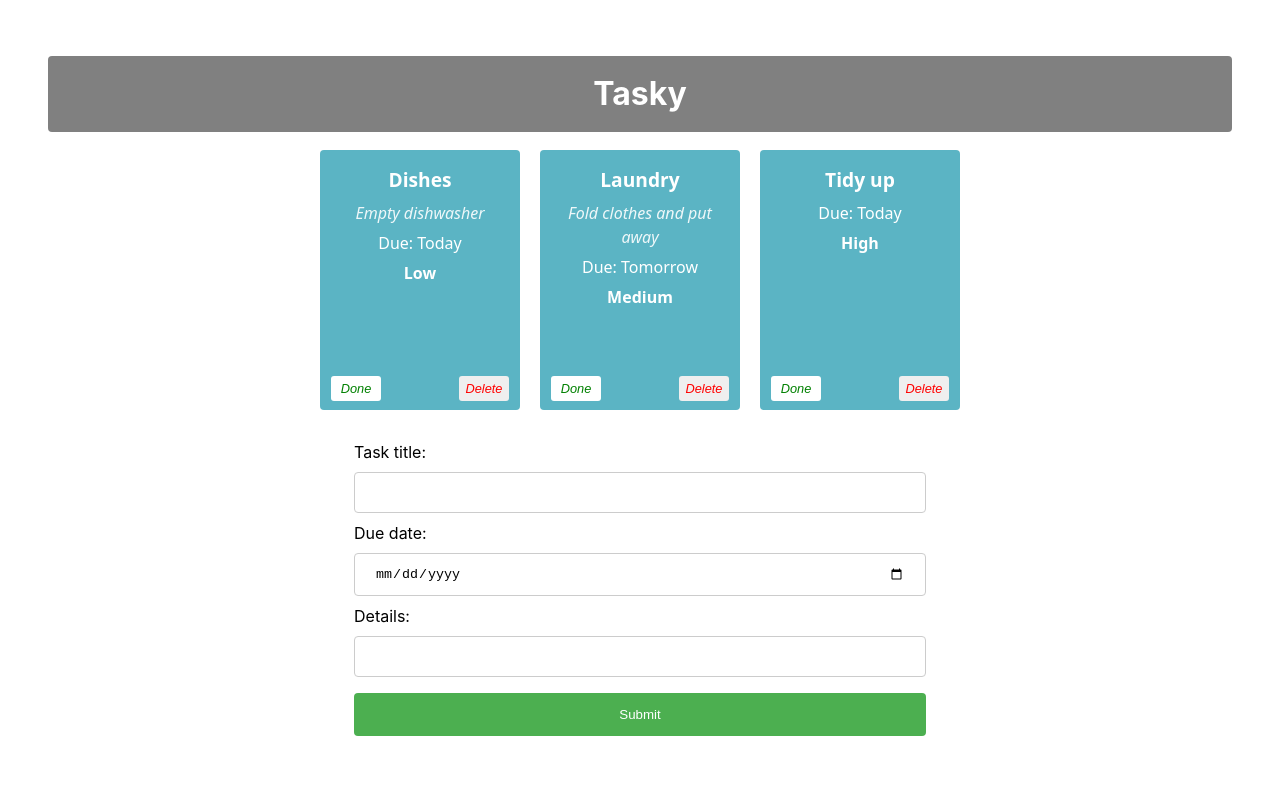
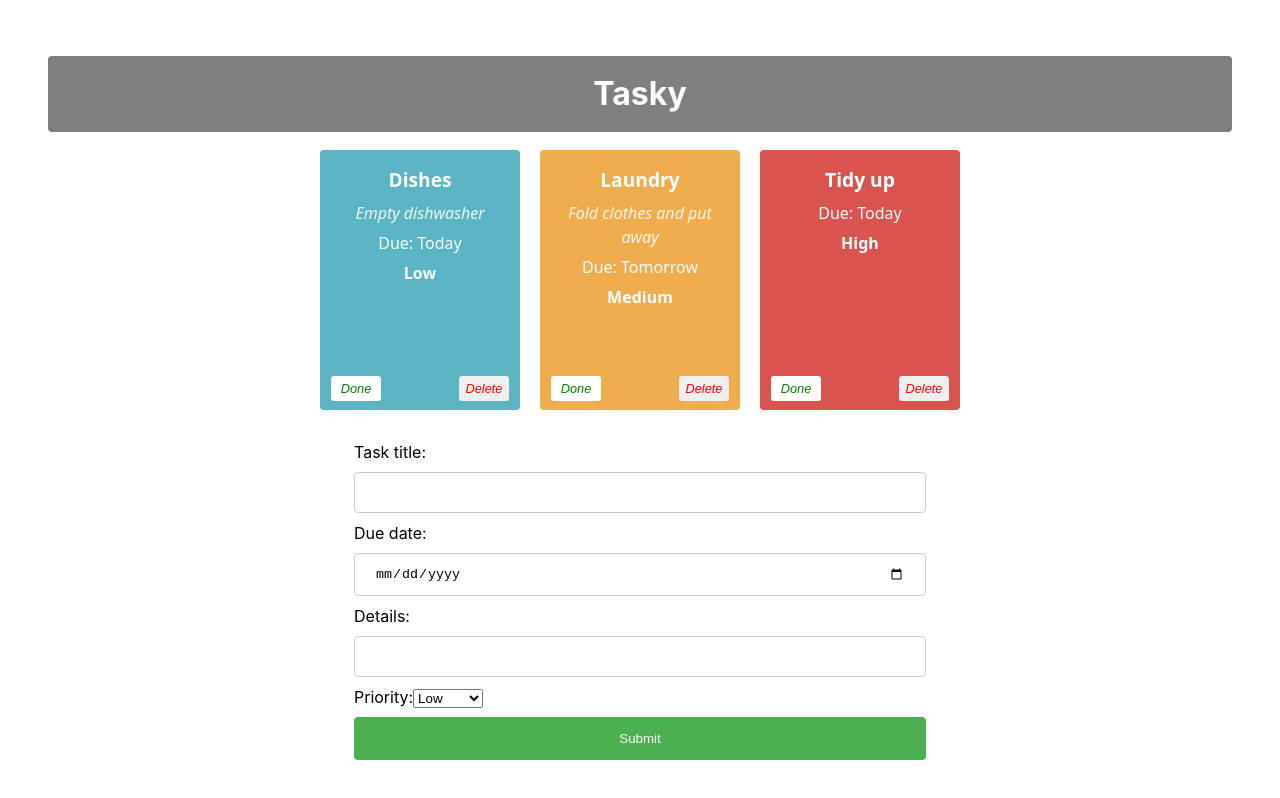
Before and after one commit to KyleG4/react-basics-labs, a React (Vite) app in the folder tasky/: page / in a window 1280 px wide. Shown: the top 798 px of the page. Built offline with nearby package versions, Linux system fonts and the light colour scheme.

Commit message:
Tasky Lab 2b - Exercises done

```diff
--- a/tasky/src/App.jsx
+++ b/tasky/src/App.jsx
@@ -16,7 +16,8 @@ function App() {
   const [formState, setFormState] = useState({
     title: "",
     description: "",
-    deadline: ""
+    deadline: "",
+    priority: "Low"
   });
 
   const doneHandler = (taskIndex) => {
@@ -43,13 +44,14 @@ function App() {
       case "deadline":
         form.deadline = event.target.value;
         break;
+      case "priority":
+        form.priority = event.target.value;
+        break;
       default:
         form = formState;
     }
     setFormState(form);
   };
-
-  console.log(formState);
 
   const formSubmitHandler = (event) => {
     event.preventDefault();
--- a/tasky/src/components/Form.jsx
+++ b/tasky/src/components/Form.jsx
@@ -18,6 +18,15 @@ const AddTaskForm = (props) => {
           Details:
           <input type="text" name="description" onChange={(event) => props.change(event)} />
         </label>
+        <br />
+        <label>
+          Priority:
+          <select name="priority" onChange={(event) => props.change(event)}>
+            <option>Low</option>
+            <option>Medium</option>
+            <option>High</option>
+          </select>
+        </label>
         <input type="submit" value="Submit" />
       </form>
     </div>
--- a/tasky/src/components/Task.jsx
+++ b/tasky/src/components/Task.jsx
@@ -1,12 +1,23 @@
-function Task(props) {
+function Task({ title, description, deadline, priority, done, markDone, deleteTask }) {
   return (
-    <div className="card" style={{ backgroundColor: props.done ? 'lightgrey' : '#5bb4c4' }}>
-      <p className="title">{props.title}</p>
-      {props.description && <p><em>{props.description}</em></p>}
-      <p>Due: {props.deadline}</p>
-      {props.priority && <p className="priority">{props.priority}</p>}
-      <button onClick={props.markDone} className="doneButton">Done</button>
-      <button className="deleteButton" onClick={props.deleteTask}>Delete</button>
+    <div
+      className="card"
+      style={{
+        backgroundColor: done
+          ? 'lightgrey'
+          : (priority === 'High'
+              ? '#d9534f'
+              : priority === 'Medium'
+                ? '#f0ad4e'
+                : '#5bb4c4')
+      }}
+    >
+      <p className="title">{title}</p>
+      {description && <p><em>{description}</em></p>}
+      <p>Due: {deadline}</p>
+      {priority && <p className="priority">{priority}</p>}
+      <button onClick={markDone} className="doneButton">Done</button>
+      <button className="deleteButton" onClick={deleteTask}>Delete</button>
     </div>
   );
 }
```
